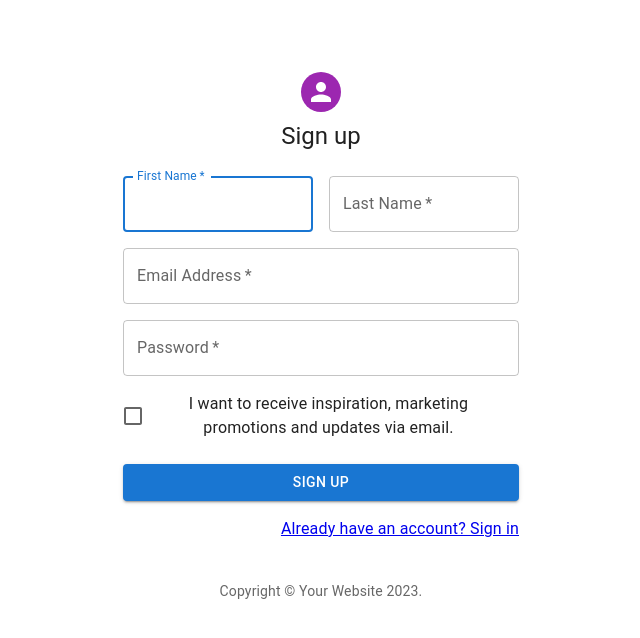
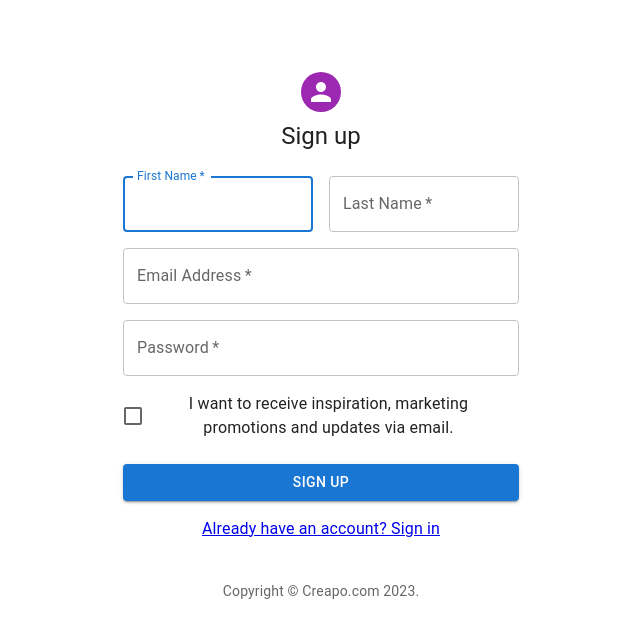
Before and after one commit to Awalamoo7/creapo-client, a React (Create React App) app: page /signUp in a window 1280 px wide. Shown: the top 638 px of the page, without its empty margins (319-959 px from the left). Built offline with nearby package versions, Linux system fonts and the light colour scheme.

Commit message:
edit tittles and favicon

```diff
--- a/public/index.html
+++ b/public/index.html
@@ -24,7 +24,7 @@
       work correctly both with client-side routing and a non-root public URL.
       Learn how to configure a non-root public URL by running `npm run build`.
     -->
-    <title>React App</title>
+		<title>Creapo creator's library</title>
 	</head>
 	<body>
 		<noscript>You need to enable JavaScript to run this app.</noscript>
--- a/src/pages/SignUp.js
+++ b/src/pages/SignUp.js
@@ -10,21 +10,7 @@ import Typography from "@mui/material/Typography";
 import Container from "@mui/material/Container";
 import { createTheme, ThemeProvider } from "@mui/material/styles";
 import { Link } from "react-router-dom";
-
-function Copyright(props) {
-	return (
-		<Typography
-			variant="body2"
-			color="text.secondary"
-			align="center"
-			{...props}
-		>
-			{"Copyright © "}
-			Your Website {new Date().getFullYear()}
-			{"."}
-		</Typography>
-	);
-}
+import { Copyright } from "../atoms/copyright";
 
 // TODO remove, this demo shouldn't need to reset the theme.
 
@@ -122,7 +108,7 @@ export default function SignUp() {
 						>
 							Sign Up
 						</Button>
-						<Grid container justifyContent="flex-end">
+						<Grid container justifyContent="center">
 							<Grid item>
 								<Link to="./signIn">Already have an account? Sign in</Link>
 							</Grid>
```
Also changed, not shown: 1 other file (tests, documents, lock files or other folders). Lines whose indentation alone changed are shown as unchanged.
